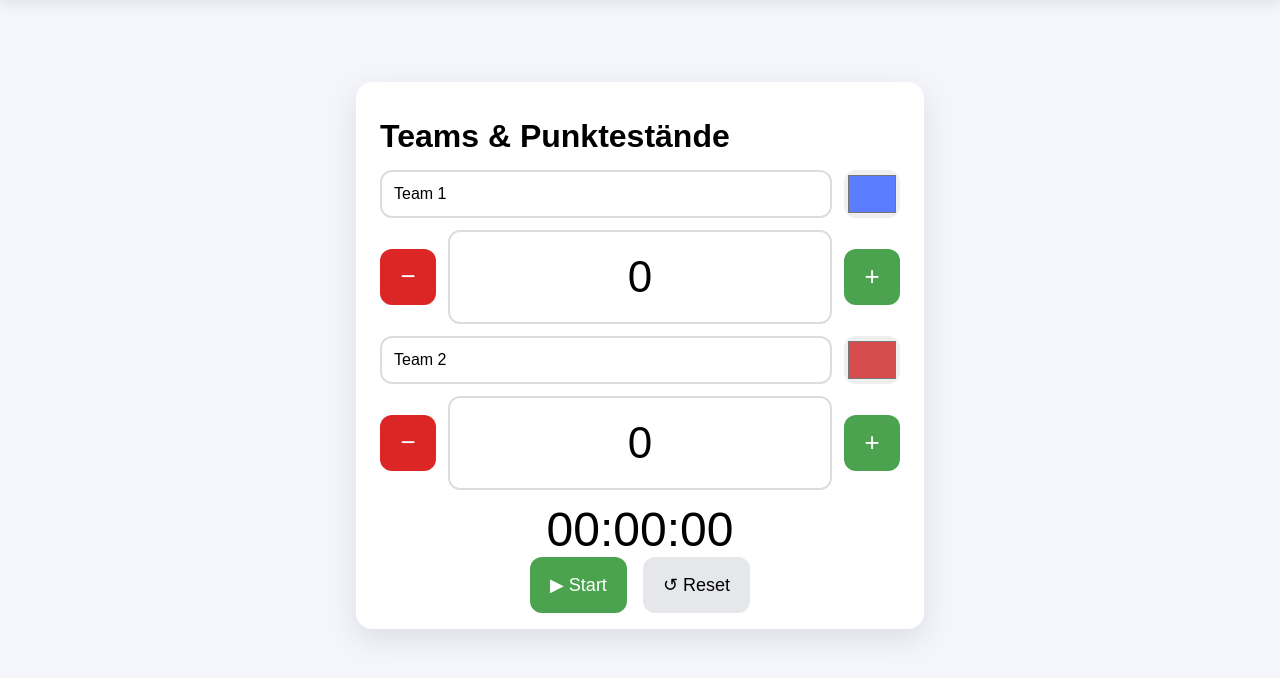
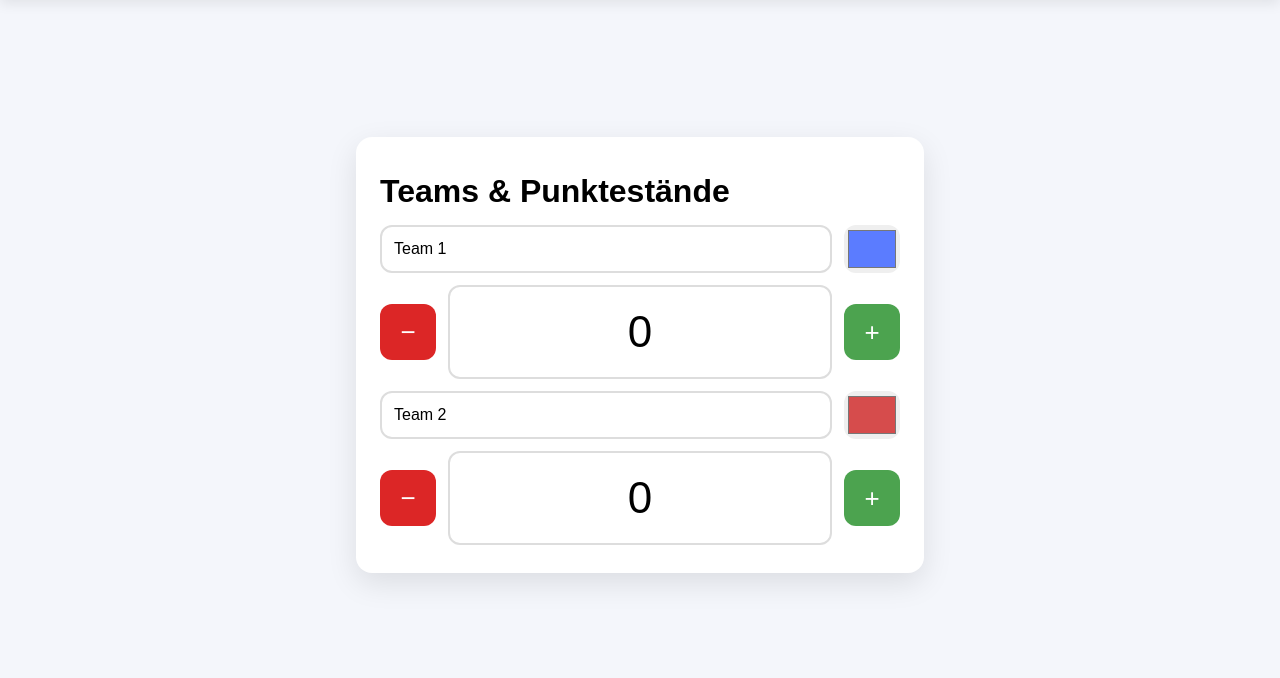
Before and after one commit to LorettaPantelic/VWA, a Flask app: page /scores_and_teams in a window 1280 px wide. Shown: the part 74-752 px from the top of the page. Run offline with Flask 3, Linux system fonts and the light colour scheme.

Commit message:
Remove game time display from web

```diff
--- a/scoreboard_web/templates/scores_and_teams.html
+++ b/scoreboard_web/templates/scores_and_teams.html
@@ -78,16 +78,6 @@
         color: white;
     }
 
-    .game-time {
-        text-align: center;
-    }
-
-    .time-display {
-        font-size: 48px;
-        font-family: Arial, sans-serif;
-        font-variant-numeric: tabular-nums;
-    }
-
     .controls {
         display: flex;
         justify-content: center;
@@ -144,15 +134,6 @@
             <button class="minus" onclick="changeScore(2, -1)">−</button>
             <div class="score-display" id="team2Score">{{ team2.score }}</div>
             <button class="plus" onclick="changeScore(2, 1)">+</button>
-        </div>
-    </div>
-
-    <div class="game-time">
-        <div class="time-display" id="gameTime">00:00:00</div>
-
-        <div class="controls">
-            <button id="gameToggle" class="start" onclick="toggleGameClock()">▶ Start</button>
-            <button class="reset" onclick="resetGameClock()">↺ Reset</button>
         </div>
     </div>
 </div>
```
